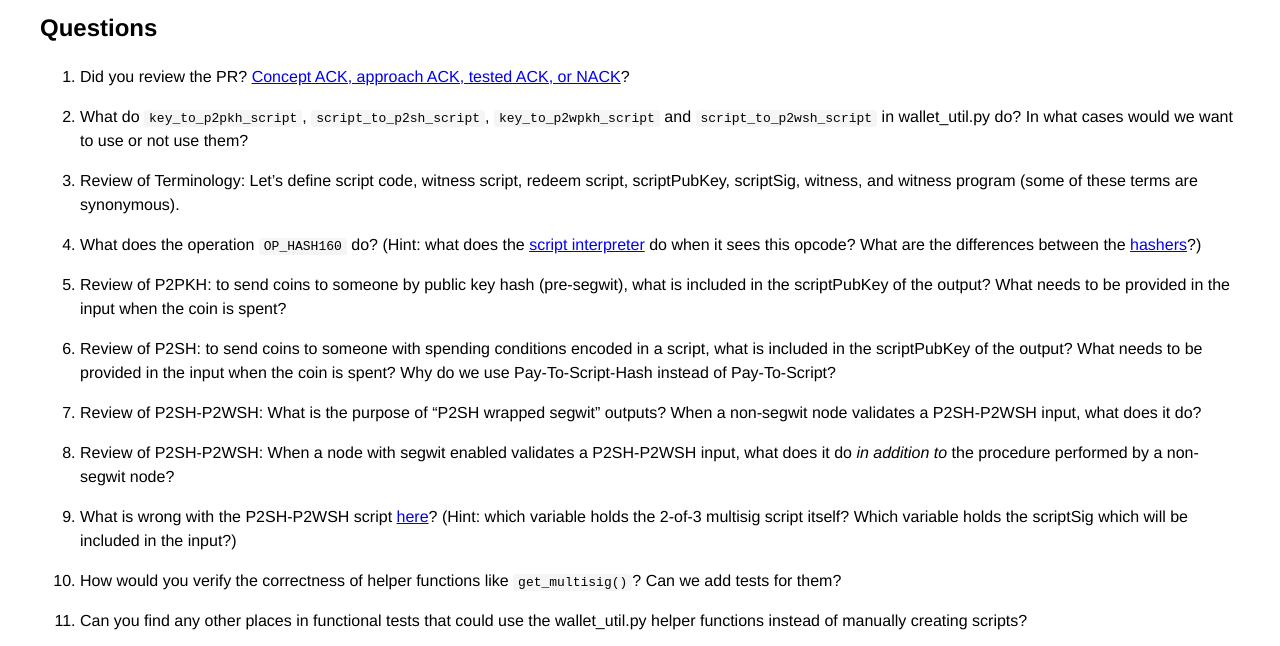
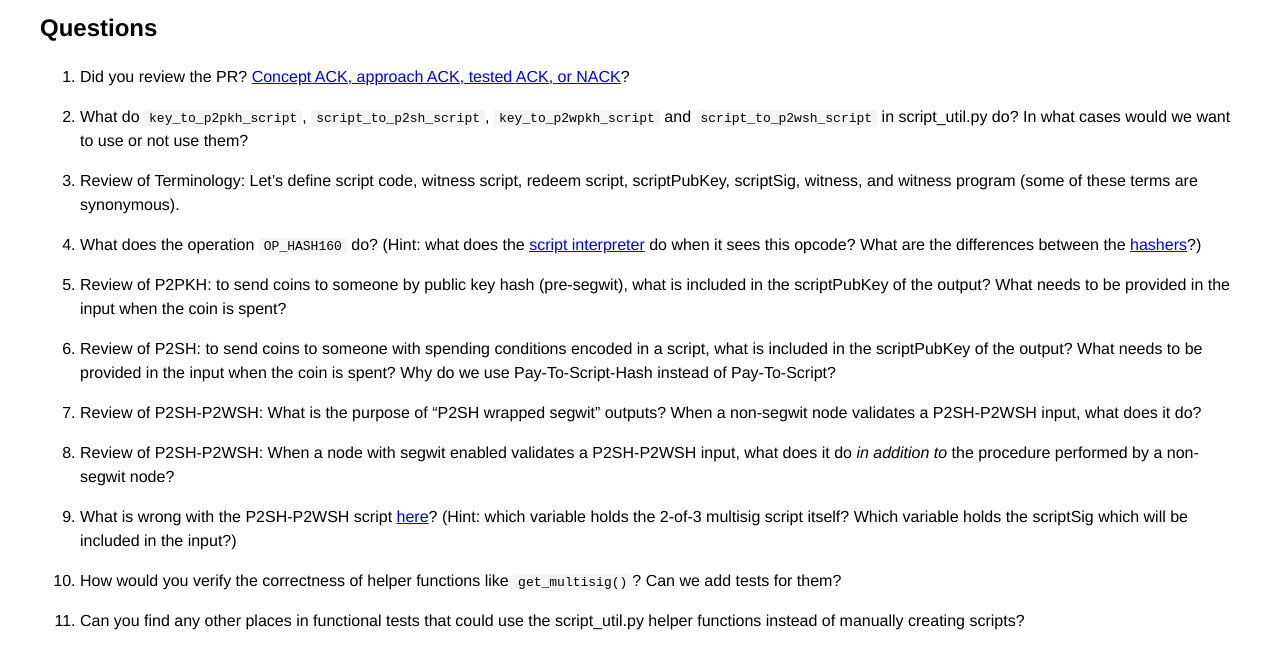
Before and after one commit to bitcoin-core-review-club/website, a Jekyll site: the page built from _posts/2021-07-07-#22363.md, in a window 1280 px wide and 900 px high, scrolled down 969 px. Shown: the part 251-897 px from the top of the window. Built offline with Jekyll 4.4.1, drawn with Linux system fonts in a browser that asks for light colours.

Commit message:
n22363: small fixes (s/wallet_util.py/script_util.py/)
All the helpers used for the refactoring are residing in script_util.py
(the bug in the first commit is fixed in wallet_util.py though).

```diff
--- a/_posts/2021-07-07-#22363.md
+++ b/_posts/2021-07-07-#22363.md
@@ -20,8 +20,8 @@
 class, and can be initialized using an array of opcodes and byte-encoded data.
 
 - PR [#22363](https://github.com/bitcoin/bitcoin/pull/22363) replaces many manually-constructed
-  default scripts in the functional tests with helper functions provided in `script_util.py` and
-`wallet_util.py`. It also corrects an error in the helper function,
+  default scripts in the functional tests with helper functions provided in `script_util.py`.
+It also corrects an error in the helper function,
 [`get_multisig`](https://github.com/bitcoin/bitcoin/pull/22363/files#diff-cc5214ad594f50da8e14449daae7f8cff3e8d385c623b1ca13efeb3e5ca0446bR86),
 in which the P2SH-wrapped P2WSH script hadn't hashed the witness script before putting it into the
 scriptSig. We'll use this opportunity to review script and output types.
@@ -40,7 +40,7 @@
 NACK](https://github.com/bitcoin/bitcoin/blob/master/CONTRIBUTING.md#peer-review)?
 
 2. What do `key_to_p2pkh_script`, `script_to_p2sh_script`, `key_to_p2wpkh_script` and
-    `script_to_p2wsh_script` in wallet\_util.py do? In what cases would we want to use or not use them?
+    `script_to_p2wsh_script` in script\_util.py do? In what cases would we want to use or not use them?
 
 3. Review of Terminology: Let's define script code, witness script, redeem script, scriptPubKey,
     scriptSig, witness, and witness program (some of these terms are synonymous).
@@ -71,7 +71,7 @@
 10. How would you verify the correctness of helper functions like `get_multisig()`? Can we add tests
     for them?
 
-11. Can you find any other places in functional tests that could use the wallet\_util.py helper
+11. Can you find any other places in functional tests that could use the script\_util.py helper
     functions instead of manually creating scripts?
 
 <!-- TODO: After meeting, uncomment and add meeting log between the irc tags ## Meeting Log
```
